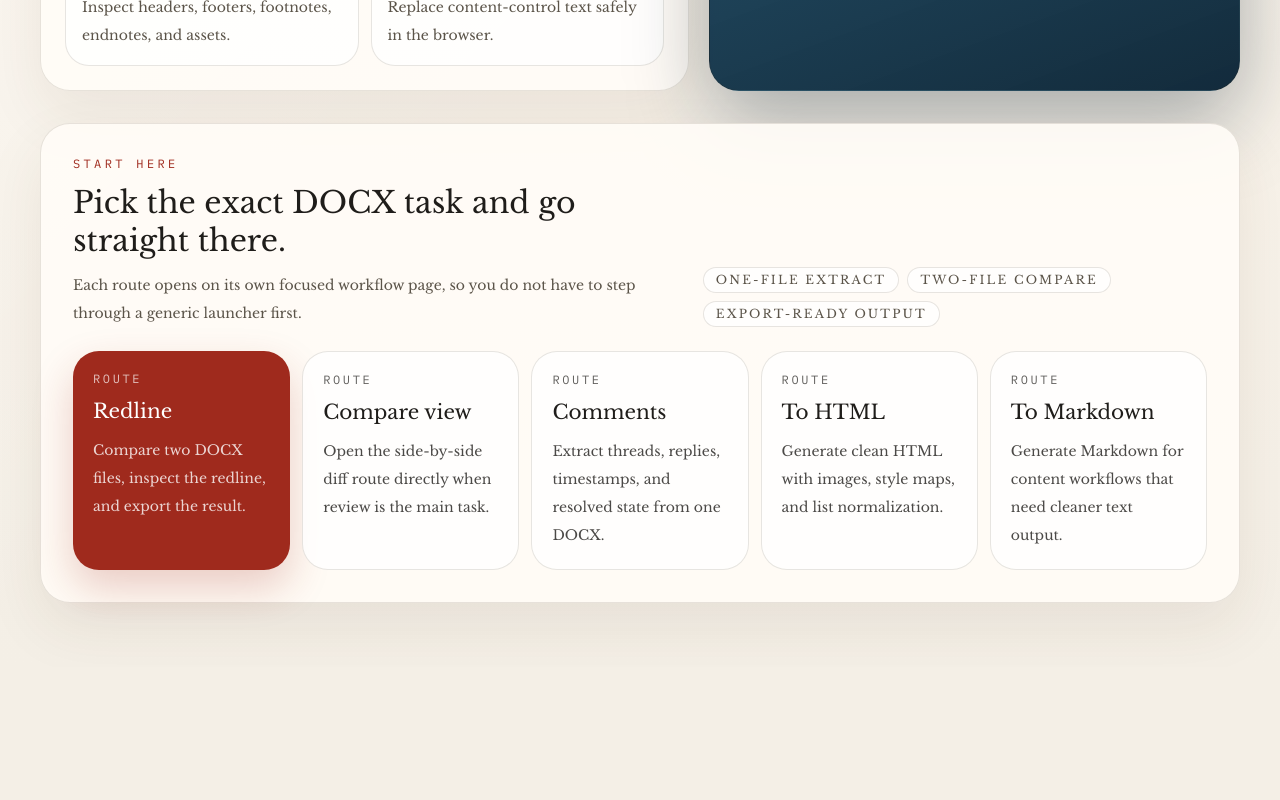
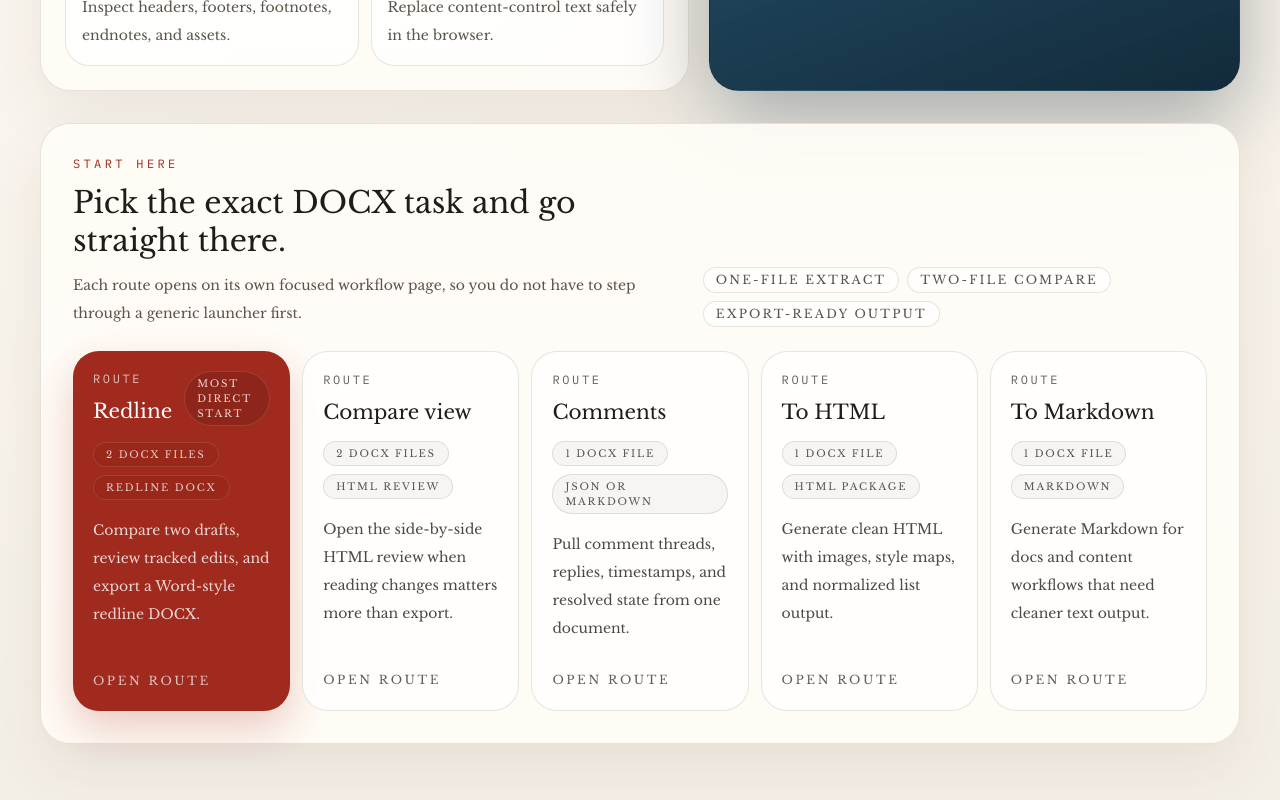
Before and after one commit to chayprabs/docx-redline-online, a Next.js app in the folder apps/web/: page / in a window 1280 px wide. Shown: the part 919-1719 px from the top of the page. Before the commit the page ends 1586 px from the top, so only its background shows below. Built offline with nearby package versions, Linux system fonts and the light colour scheme.

Commit message:
feat(ui): clarify workflow route cards

```diff
--- a/apps/web/components/playground-launcher.tsx
+++ b/apps/web/components/playground-launcher.tsx
@@ -4,31 +4,46 @@ const routeCards = [
   {
     href: "/docx-redline",
     title: "Redline",
-    detail: "Compare two DOCX files, inspect the redline, and export the result.",
+    detail: "Compare two drafts, review tracked edits, and export a Word-style redline DOCX.",
+    input: "2 DOCX files",
+    output: "Redline DOCX",
+    recommended: "Most direct start",
     tone: "bg-[color:var(--accent)] text-white shadow-[0_18px_40px_rgba(159,42,29,0.22)]",
   },
   {
     href: "/docx-compare",
     title: "Compare view",
-    detail: "Open the side-by-side diff route directly when review is the main task.",
+    detail: "Open the side-by-side HTML review when reading changes matters more than export.",
+    input: "2 DOCX files",
+    output: "HTML review",
+    recommended: null,
     tone: "border border-[color:var(--line)] bg-white/80 text-[color:var(--ink)]",
   },
   {
     href: "/docx-comments-extract",
     title: "Comments",
-    detail: "Extract threads, replies, timestamps, and resolved state from one DOCX.",
+    detail: "Pull comment threads, replies, timestamps, and resolved state from one document.",
+    input: "1 DOCX file",
+    output: "JSON or Markdown",
+    recommended: null,
     tone: "border border-[color:var(--line)] bg-white/80 text-[color:var(--ink)]",
   },
   {
     href: "/docx-to-html",
     title: "To HTML",
-    detail: "Generate clean HTML with images, style maps, and list normalization.",
+    detail: "Generate clean HTML with images, style maps, and normalized list output.",
+    input: "1 DOCX file",
+    output: "HTML package",
+    recommended: null,
     tone: "border border-[color:var(--line)] bg-white/80 text-[color:var(--ink)]",
   },
   {
     href: "/docx-to-markdown",
     title: "To Markdown",
-    detail: "Generate Markdown for content workflows that need cleaner text output.",
+    detail: "Generate Markdown for docs and content workflows that need cleaner text output.",
+    input: "1 DOCX file",
+    output: "Markdown",
+    recommended: null,
     tone: "border border-[color:var(--line)] bg-white/80 text-[color:var(--ink)]",
   },
 ] as const;
@@ -65,12 +80,32 @@ export function PlaygroundLauncher() {
         {routeCards.map((card) => (
           <Link
             key={card.href}
-            className={`rounded-[26px] p-5 transition-transform hover:-translate-y-1 ${card.tone}`}
+            className={`flex min-h-72 flex-col rounded-[26px] p-5 transition-transform hover:-translate-y-1 ${card.tone}`}
             href={card.href}
           >
-            <p className="font-mono text-xs uppercase tracking-[0.22em] opacity-70">Route</p>
-            <h3 className="mt-3 text-xl leading-tight">{card.title}</h3>
-            <p className="mt-3 text-sm leading-7 opacity-80">{card.detail}</p>
+            <div className="flex items-start justify-between gap-3">
+              <div>
+                <p className="font-mono text-xs uppercase tracking-[0.22em] opacity-70">Route</p>
+                <h3 className="mt-3 text-xl leading-tight">{card.title}</h3>
+              </div>
+              {card.recommended ? (
+                <span className="rounded-full border border-current/15 bg-black/10 px-3 py-1 text-[10px] uppercase tracking-[0.18em] text-current/80">
+                  {card.recommended}
+                </span>
+              ) : null}
+            </div>
+            <div className="mt-4 flex flex-wrap gap-2 text-[10px] uppercase tracking-[0.18em] opacity-75">
+              <span className="rounded-full border border-current/15 bg-black/5 px-3 py-1">
+                {card.input}
+              </span>
+              <span className="rounded-full border border-current/15 bg-black/5 px-3 py-1">
+                {card.output}
+              </span>
+            </div>
+            <p className="mt-4 text-sm leading-7 opacity-80">{card.detail}</p>
+            <div className="mt-auto pt-6">
+              <span className="text-xs uppercase tracking-[0.22em] opacity-70">Open route</span>
+            </div>
           </Link>
         ))}
       </div>
```
